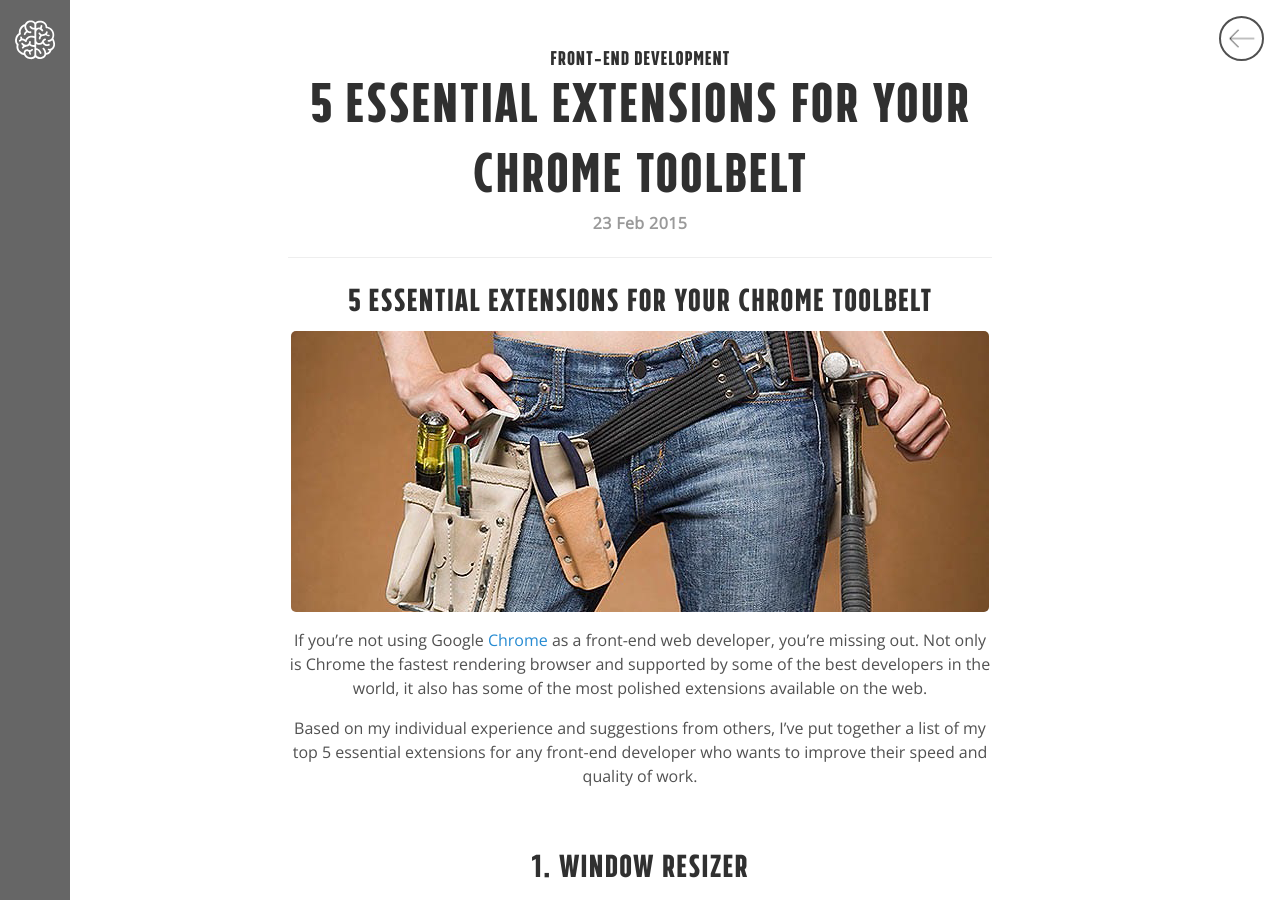
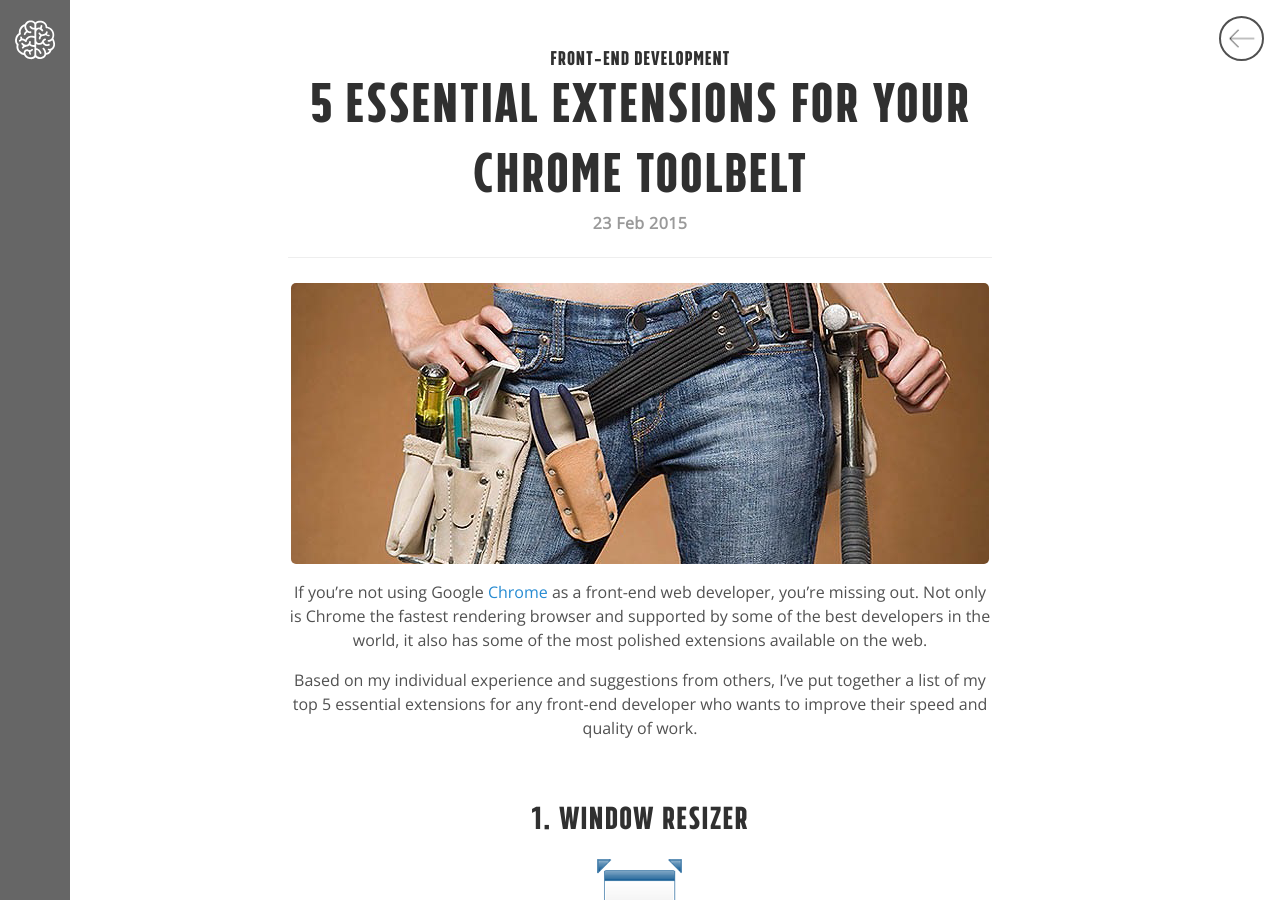
Before and after one commit to eyecuelab/labnotebook, a Jekyll site: the page built from _posts/2015-02-23-essential_extensions.md, in a window 1280 px wide and 900 px high. Built offline with Jekyll 4.4.1, drawn with Linux system fonts in a browser that asks for light colours; Markdown is read by kramdown in place of the engine named in the settings; comment, search, counter and statistics services are not loaded.

Commit message:
update post

```diff
--- a/_posts/2015-02-23-essential_extensions.md
+++ b/_posts/2015-02-23-essential_extensions.md
@@ -6,7 +6,6 @@ author: matthew
 p-category: Front-End Development
 ---
 
-# 5 ESSENTIAL EXTENSIONS FOR YOUR CHROME TOOLBELT
 ![EyeCue Lab]({{ site.postimage }}toolbelt.png)
 
 
```
